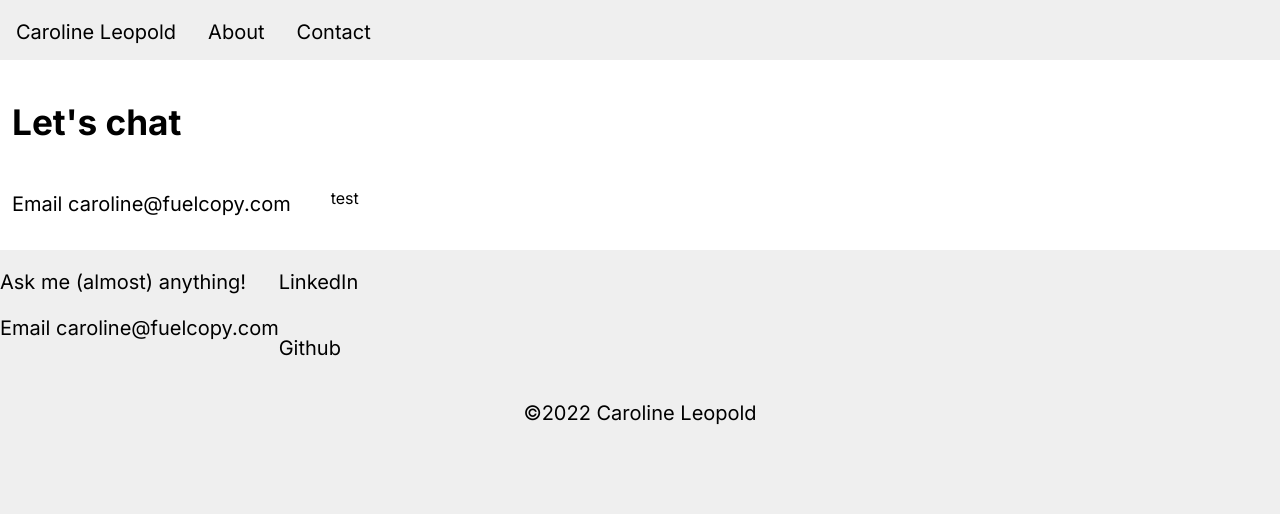
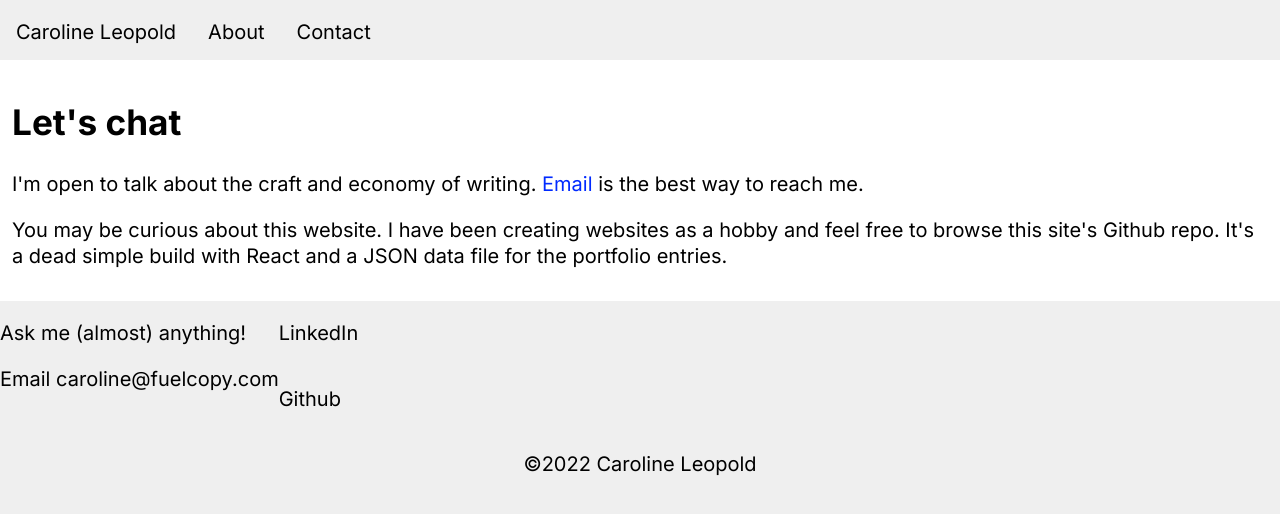
Before and after one commit to cml815/about-a, a React (Create React App) app: page /contact in a window 1280 px wide. Shown: the top 514 px of the page. Built offline with nearby package versions, Linux system fonts and the light colour scheme.

Commit message:
start page and copy

```diff
--- a/src/components/Footer.jsx
+++ b/src/components/Footer.jsx
@@ -2,7 +2,7 @@ export default function Footer() {
   return (
     <footer>
       <div className="contact flex-m">
-        <div className="inner">
+        <div className="">
           <p>Ask me (almost) anything!</p>
           <p><span>Email&nbsp;<a href="mailto:caroline@fuelcopy.com">caroline@fuelcopy.com</a></span></p>
         </div>
--- a/src/routes/contact.jsx
+++ b/src/routes/contact.jsx
@@ -1,14 +1,12 @@
 export default function Contact () {
   return (
-    <main>
-      <div className="inner">
-      <h2>Let's chat</h2>
-        <div className="flex inner">
-          <p><span>Email&nbsp;<a href="mailto:caroline@fuelcopy.com">caroline@fuelcopy.com</a></span></p>
-        <ul className="socials">
-          <li>test</li>
-          </ul>
-        </div>
+    <main className="flex">
+      <div className="">
+        <h2>Let's chat</h2>
+        <p>I'm open to talk about the craft and economy of writing. <a href="mailto:caroline@fuelcopy.com">Email</a>&nbsp;is the best way to reach me. </p>
+        <p>
+          You may be curious about this website. I have been creating websites as a hobby and feel free to browse this site's Github repo. It's a dead simple build with React and a JSON data file for the portfolio entries.
+        </p>
       </div>
     </main>
   )
```
